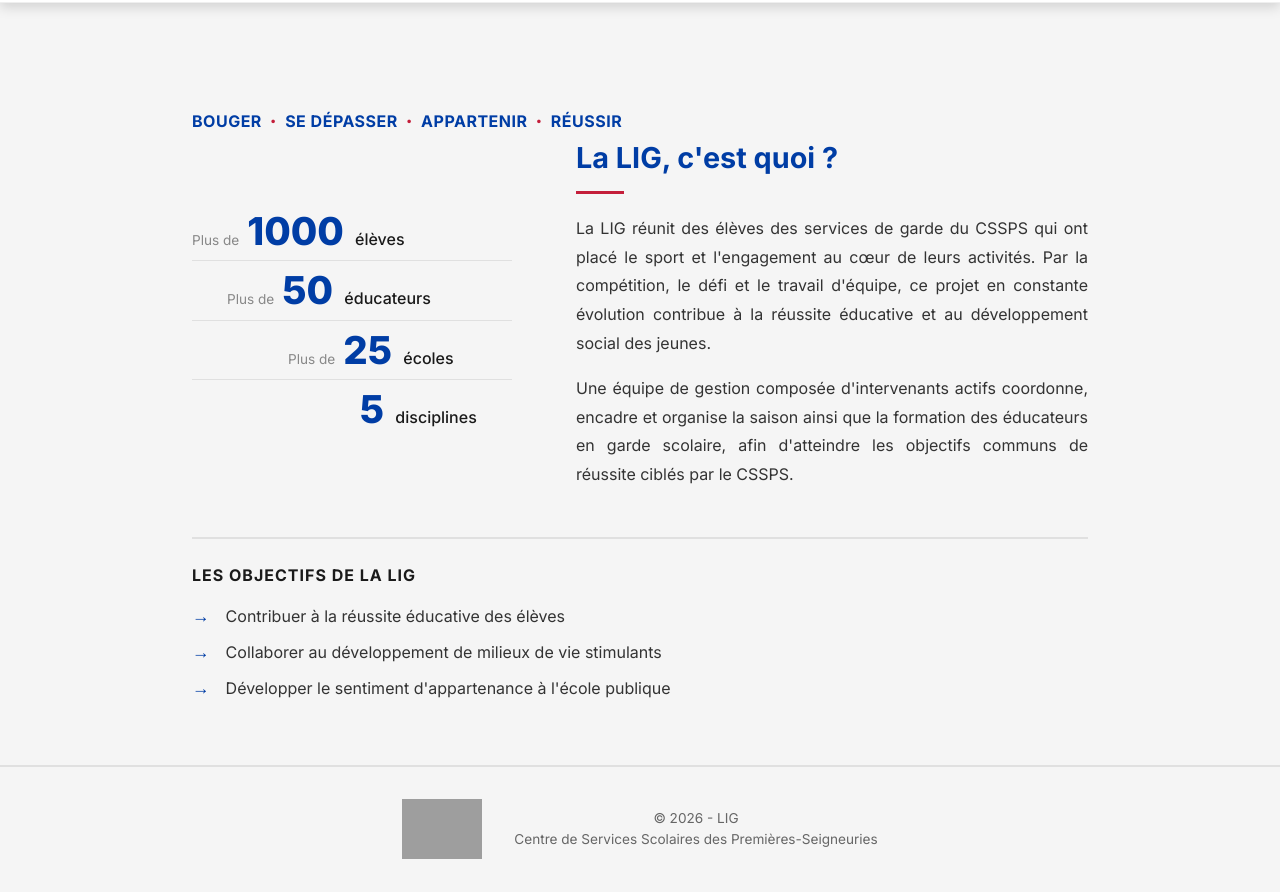
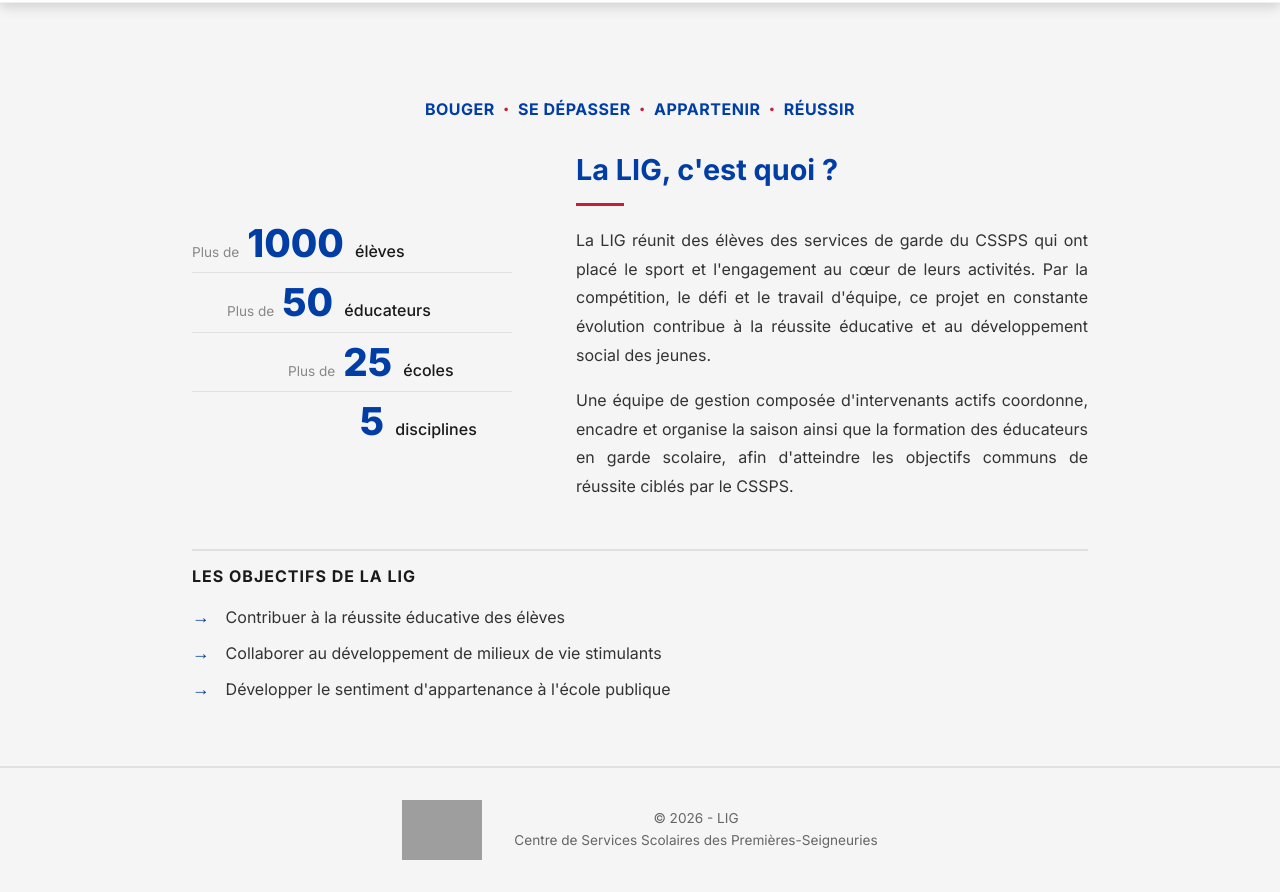
Before and after one commit to cssps-lig/site, a Jekyll site: the page built from lalig.html, in a window 1280 px wide. Shown: the part 203-1095 px from the top of the page. Built offline with Jekyll 4.4.1, drawn with Linux system fonts in a browser that asks for light colours; grey boxes are pictures that could not be loaded.

Commit message:
Update styles.css
Ajustements de css pour le padding

```diff
--- a/assets/css/styles.css
+++ b/assets/css/styles.css
@@ -2110,8 +2110,10 @@
 .lalig-mots-cles {
     display: flex;
     align-items: center;
+    justify-content: center;
     gap: 0.5rem;
-    margin-top: 1.5rem;
+    margin-top: 0.75rem;
+    margin-bottom: 1.5rem;
     flex-wrap: wrap;
 }
 
@@ -2132,8 +2134,9 @@
 
 .lalig-objectifs {
     border-top: 2px solid var(--gris-moyen);
-    padding-top: 1.5rem;
+    padding-top: 0.8rem;
     padding-bottom: 1rem;
+    margin-top: 0.5rem;
 }
 
 .lalig-objectifs-titre {
```
